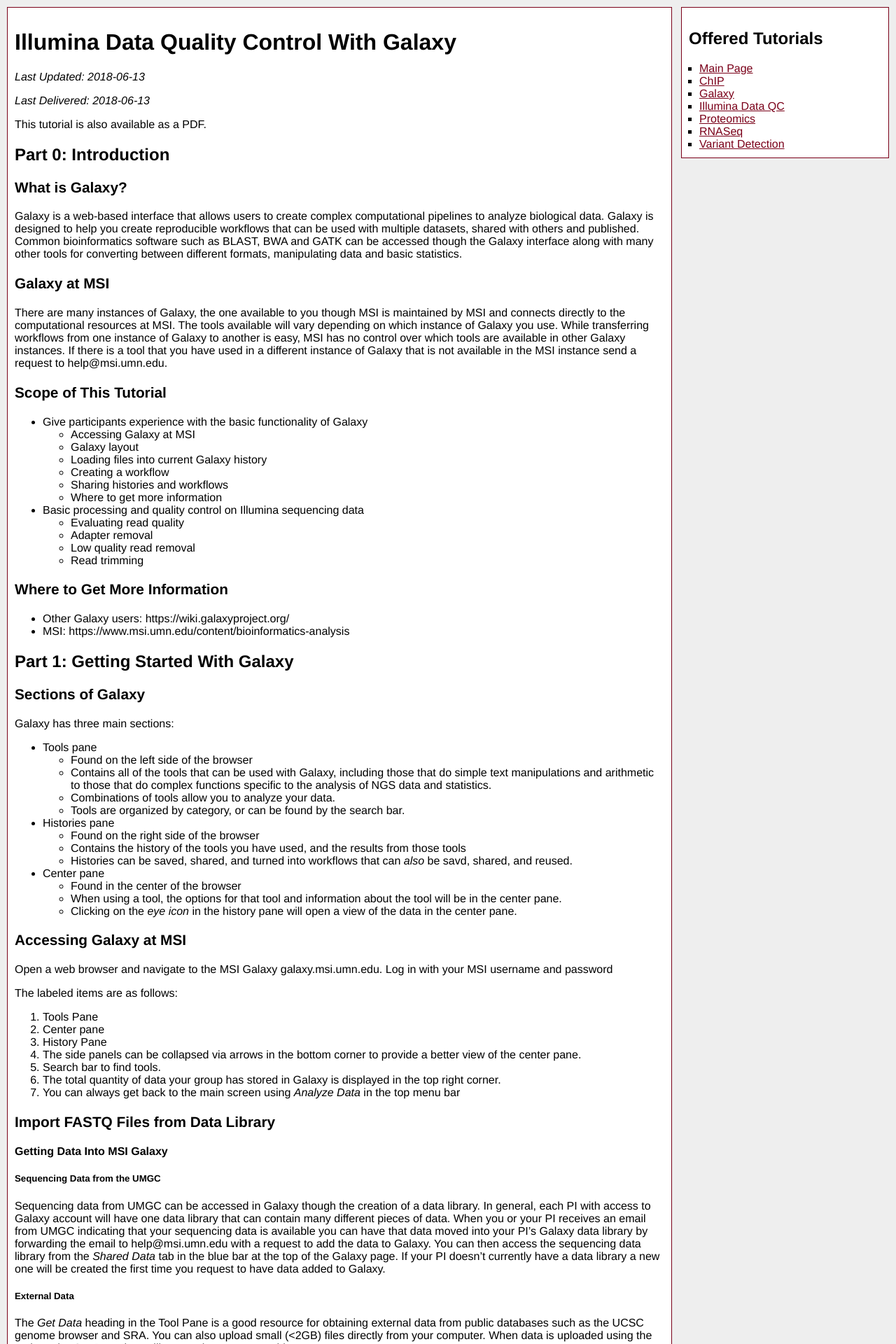
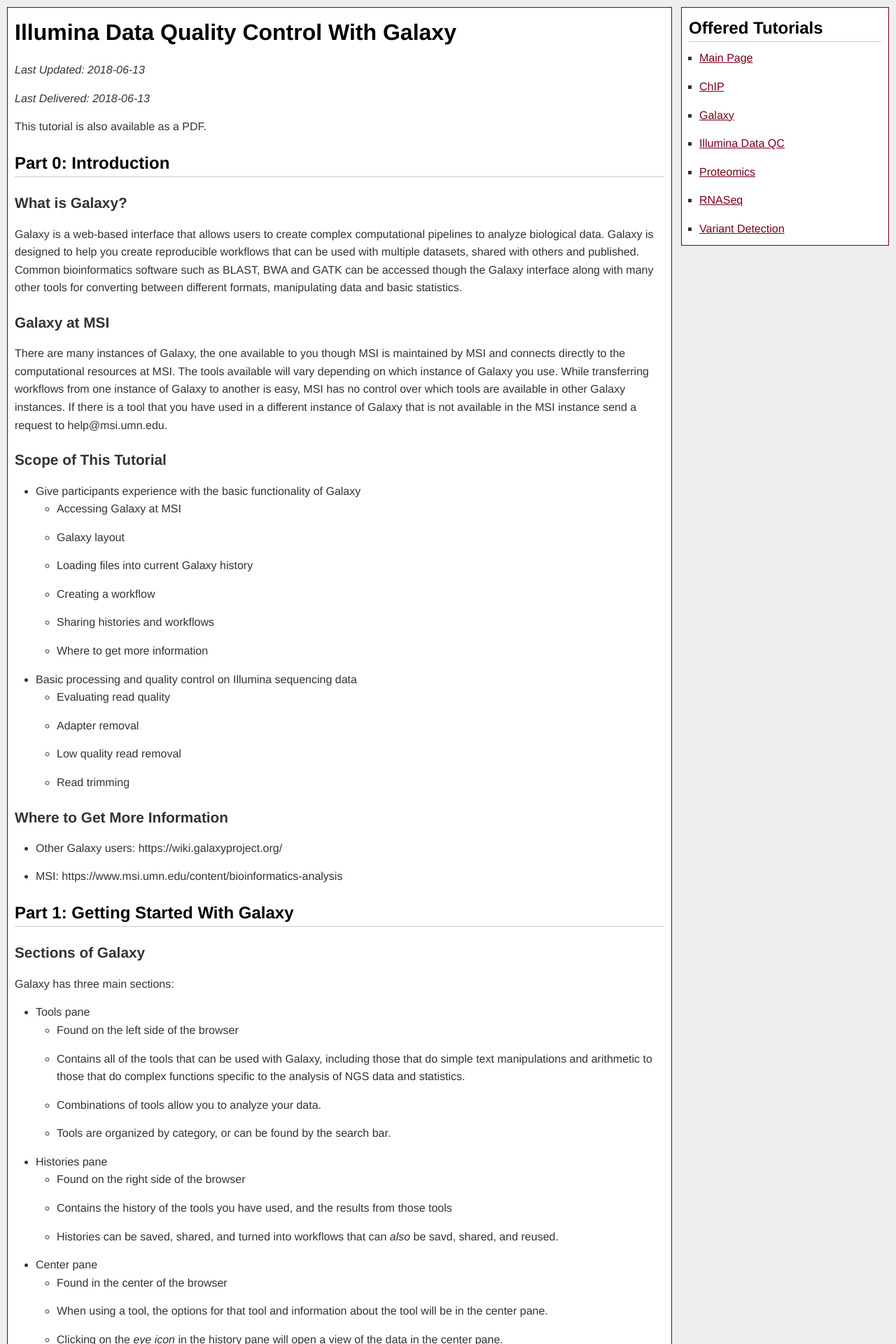
Before and after one commit to msi-ris/Tutorials, a Jekyll site: the page built from illumina_qc.md, in a window 1280 px wide. Shown: the top 1920 px of the page at 70% size. Built offline with Jekyll 4.4.1, drawn with Linux system fonts in a browser that asks for light colours.

Commit message:
update css

```diff
--- a/_layouts/default.html
+++ b/_layouts/default.html
@@ -4,6 +4,7 @@
         <meta charset="utf-8">
         <meta name="description" content="{{ site.description }}">
         <title>{{ page.title }}</title>
+        <link rel="stylesheet" href="{{ "/css/github.css" | prepend: site.baseurl }}">
         <link rel="stylesheet" href="{{ "/css/main.css" | prepend: site.baseurl }}">
     </head>
     <body>
--- /dev/null
+++ b/css/github.css
@@ -0,0 +1,409 @@
+/*
+Copyright (c) 2017 Chris Patuzzo
+https://twitter.com/chrispatuzzo
+
+Permission is hereby granted, free of charge, to any person obtaining a copy
+of this software and associated documentation files (the "Software"), to deal
+in the Software without restriction, including without limitation the rights
+to use, copy, modify, merge, publish, distribute, sublicense, and/or sell
+copies of the Software, and to permit persons to whom the Software is
+furnished to do so, subject to the following conditions:
+
+The above copyright notice and this permission notice shall be included in all
+copies or substantial portions of the Software.
+
+THE SOFTWARE IS PROVIDED "AS IS", WITHOUT WARRANTY OF ANY KIND, EXPRESS OR
+IMPLIED, INCLUDING BUT NOT LIMITED TO THE WARRANTIES OF MERCHANTABILITY,
+FITNESS FOR A PARTICULAR PURPOSE AND NONINFRINGEMENT. IN NO EVENT SHALL THE
+AUTHORS OR COPYRIGHT HOLDERS BE LIABLE FOR ANY CLAIM, DAMAGES OR OTHER
+LIABILITY, WHETHER IN AN ACTION OF CONTRACT, TORT OR OTHERWISE, ARISING FROM,
+OUT OF OR IN CONNECTION WITH THE SOFTWARE OR THE USE OR OTHER DEALINGS IN THE
+SOFTWARE.
+*/
+
+body {
+  font-family: Helvetica, arial, sans-serif;
+  font-size: 14px;
+  line-height: 1.6;
+  padding-top: 10px;
+  padding-bottom: 10px;
+  background-color: white;
+  padding: 30px;
+  color: #333;
+}
+
+body > *:first-child {
+  margin-top: 0 !important;
+}
+
+body > *:last-child {
+  margin-bottom: 0 !important;
+}
+
+a {
+  color: #4183C4;
+  text-decoration: none;
+}
+
+a.absent {
+  color: #cc0000;
+}
+
+a.anchor {
+  display: block;
+  padding-left: 30px;
+  margin-left: -30px;
+  cursor: pointer;
+  position: absolute;
+  top: 0;
+  left: 0;
+  bottom: 0;
+}
+
+h1, h2, h3, h4, h5, h6 {
+  margin: 20px 0 10px;
+  padding: 0;
+  font-weight: bold;
+  -webkit-font-smoothing: antialiased;
+  cursor: text;
+  position: relative;
+}
+
+h2:first-child, h1:first-child, h1:first-child + h2, h3:first-child, h4:first-child, h5:first-child, h6:first-child {
+  margin-top: 0;
+  padding-top: 0;
+}
+
+h1:hover a.anchor, h2:hover a.anchor, h3:hover a.anchor, h4:hover a.anchor, h5:hover a.anchor, h6:hover a.anchor {
+  text-decoration: none;
+}
+
+h1 tt, h1 code {
+  font-size: inherit;
+}
+
+h2 tt, h2 code {
+  font-size: inherit;
+}
+
+h3 tt, h3 code {
+  font-size: inherit;
+}
+
+h4 tt, h4 code {
+  font-size: inherit;
+}
+
+h5 tt, h5 code {
+  font-size: inherit;
+}
+
+h6 tt, h6 code {
+  font-size: inherit;
+}
+
+h1 {
+  font-size: 28px;
+  color: black;
+}
+
+h2 {
+  font-size: 24px;
+  border-bottom: 1px solid #cccccc;
+  color: black;
+}
+
+h3 {
+  font-size: 18px;
+}
+
+h4 {
+  font-size: 16px;
+}
+
+h5 {
+  font-size: 14px;
+}
+
+h6 {
+  color: #777777;
+  font-size: 14px;
+}
+
+p, blockquote, ul, ol, dl, li, table, pre {
+  margin: 15px 0;
+}
+
+hr {
+  border: 0 none;
+  color: #cccccc;
+  height: 4px;
+  padding: 0;
+}
+
+body > h2:first-child {
+  margin-top: 0;
+  padding-top: 0;
+}
+
+body > h1:first-child {
+  margin-top: 0;
+  padding-top: 0;
+}
+
+body > h1:first-child + h2 {
+  margin-top: 0;
+  padding-top: 0;
+}
+
+body > h3:first-child, body > h4:first-child, body > h5:first-child, body > h6:first-child {
+  margin-top: 0;
+  padding-top: 0;
+}
+
+a:first-child h1, a:first-child h2, a:first-child h3, a:first-child h4, a:first-child h5, a:first-child h6 {
+  margin-top: 0;
+  padding-top: 0;
+}
+
+h1 p, h2 p, h3 p, h4 p, h5 p, h6 p {
+  margin-top: 0;
+}
+
+li p.first {
+  display: inline-block;
+}
+
+ul, ol {
+  padding-left: 30px;
+}
+
+ul :first-child, ol :first-child {
+  margin-top: 0;
+}
+
+ul :last-child, ol :last-child {
+  margin-bottom: 0;
+}
+
+dl {
+  padding: 0;
+}
+
+dl dt {
+  font-size: 14px;
+  font-weight: bold;
+  font-style: italic;
+  padding: 0;
+  margin: 15px 0 5px;
+}
+
+dl dt:first-child {
+  padding: 0;
+}
+
+dl dt > :first-child {
+  margin-top: 0;
+}
+
+dl dt > :last-child {
+  margin-bottom: 0;
+}
+
+dl dd {
+  margin: 0 0 15px;
+  padding: 0 15px;
+}
+
+dl dd > :first-child {
+  margin-top: 0;
+}
+
+dl dd > :last-child {
+  margin-bottom: 0;
+}
+
+blockquote {
+  border-left: 4px solid #dddddd;
+  padding: 0 15px;
+  color: #777777;
+}
+
+blockquote > :first-child {
+  margin-top: 0;
+}
+
+blockquote > :last-child {
+  margin-bottom: 0;
+}
+
+table {
+  padding: 0;
+}
+table tr {
+  border-top: 1px solid #cccccc;
+  background-color: white;
+  margin: 0;
+  padding: 0;
+}
+
+table tr:nth-child(2n) {
+  background-color: #f8f8f8;
+}
+
+table tr th {
+  font-weight: bold;
+  border: 1px solid #cccccc;
+  text-align: left;
+  margin: 0;
+  padding: 6px 13px;
+}
+
+table tr td {
+  border: 1px solid #cccccc;
+  text-align: left;
+  margin: 0;
+  padding: 6px 13px;
+}
+
+table tr th :first-child, table tr td :first-child {
+  margin-top: 0;
+}
+
+table tr th :last-child, table tr td :last-child {
+  margin-bottom: 0;
+}
+
+img {
+  max-width: 100%;
+}
+
+span.frame {
+  display: block;
+  overflow: hidden;
+}
+
+span.frame > span {
+  border: 1px solid #dddddd;
+  display: block;
+  float: left;
+  overflow: hidden;
+  margin: 13px 0 0;
+  padding: 7px;
+  width: auto;
+}
+
+span.frame span img {
+  display: block;
+  float: left;
+}
+
+span.frame span span {
+  clear: both;
+  color: #333333;
+  display: block;
+  padding: 5px 0 0;
+}
+
+span.align-center {
+  display: block;
+  overflow: hidden;
+  clear: both;
+}
+
+span.align-center > span {
+  display: block;
+  overflow: hidden;
+  margin: 13px auto 0;
+  text-align: center;
+}
+
+span.align-center span img {
+  margin: 0 auto;
+  text-align: center;
+}
+
+span.align-right {
+  display: block;
+  overflow: hidden;
+  clear: both;
+}
+
+span.align-right > span {
+  display: block;
+  overflow: hidden;
+  margin: 13px 0 0;
+  text-align: right;
+}
+
+span.align-right span img {
+  margin: 0;
+  text-align: right;
+}
+
+span.float-left {
+  display: block;
+  margin-right: 13px;
+  overflow: hidden;
+  float: left;
+}
+
+span.float-left span {
+  margin: 13px 0 0;
+}
+
+span.float-right {
+  display: block;
+  margin-left: 13px;
+  overflow: hidden;
+  float: right;
+}
+
+span.float-right > span {
+  display: block;
+  overflow: hidden;
+  margin: 13px auto 0;
+  text-align: right;
+}
+
+code, tt {
+  margin: 0 2px;
+  padding: 0 5px;
+  white-space: nowrap;
+  border: 1px solid #eaeaea;
+  background-color: #f8f8f8;
+  border-radius: 3px;
+}
+
+pre code {
+  margin: 0;
+  padding: 0;
+  white-space: pre;
+  border: none;
+  background: transparent;
+}
+
+.highlight pre {
+  background-color: #f8f8f8;
+  border: 1px solid #cccccc;
+  font-size: 13px;
+  line-height: 19px;
+  overflow: auto;
+  padding: 6px 10px;
+  border-radius: 3px;
+}
+
+pre {
+  background-color: #f8f8f8;
+  border: 1px solid #cccccc;
+  font-size: 13px;
+  line-height: 19px;
+  overflow: auto;
+  padding: 6px 10px;
+  border-radius: 3px;
+}
+
+pre code, pre tt {
+  background-color: transparent;
+  border: none;
+}
--- a/css/main.css
+++ b/css/main.css
@@ -69,11 +69,3 @@ ul#tutlist {
     margin:0;
     padding-left:15px;
 }
-
-/* Styling for the markdown rendering */
-code {
-    font-family:monospace;
-    font-size:100%;
-    color:#000;
-    background-color:#eee;
-}
```
